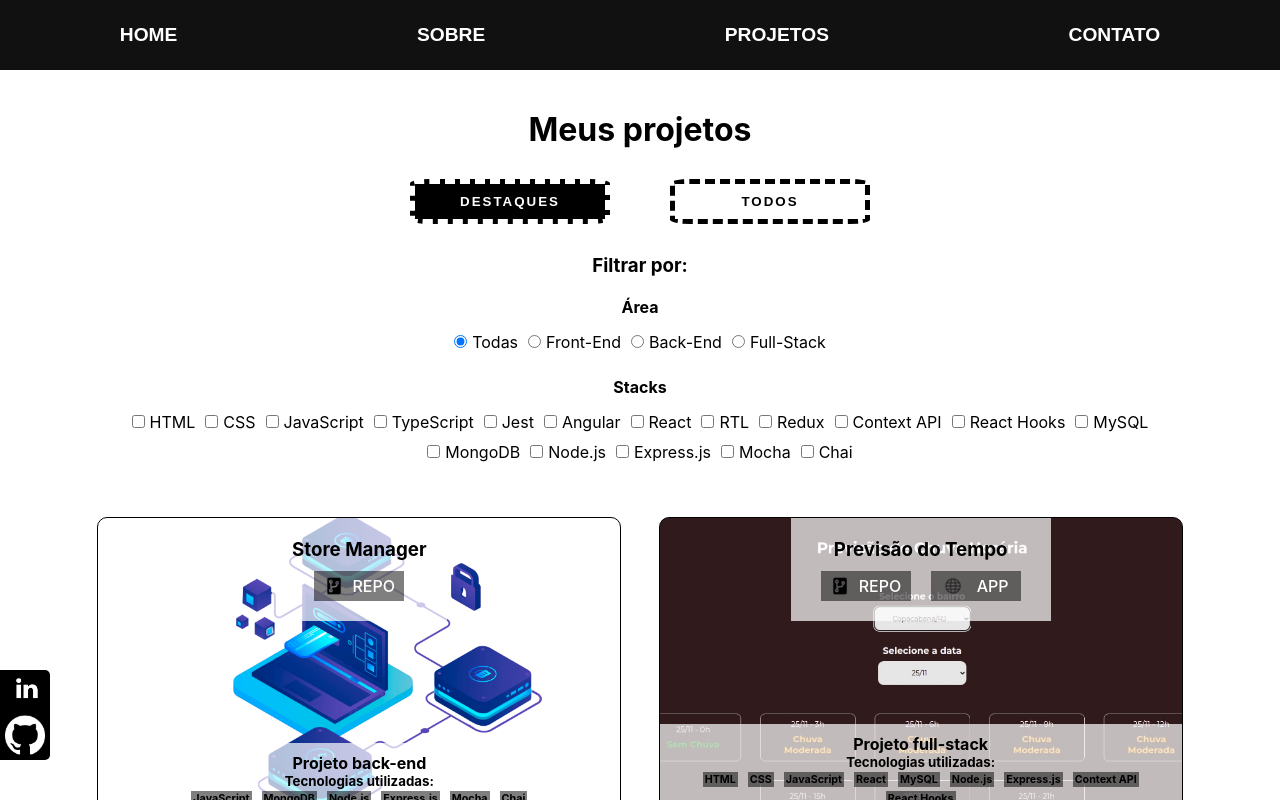
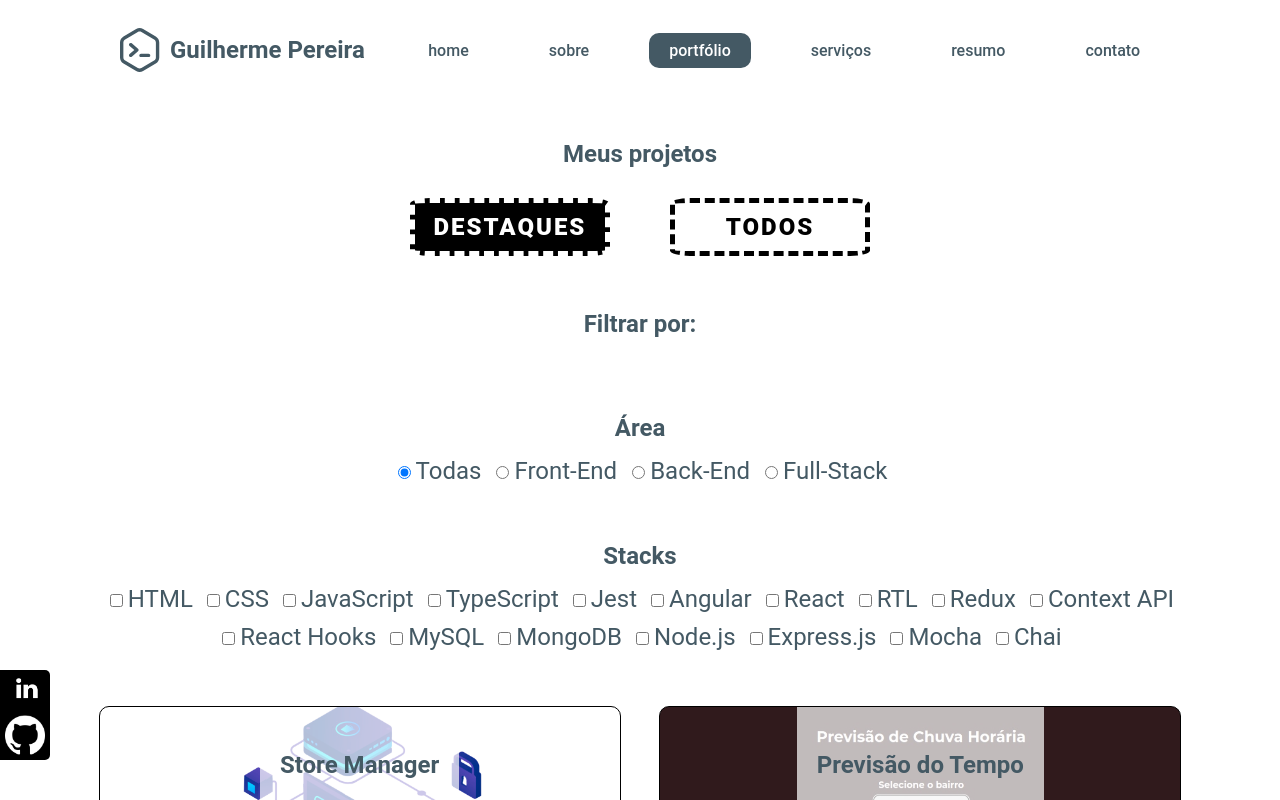
Before and after one commit to guidpo0/portfolio, a React (Create React App) app: page /#/projects in a window 1280 px wide. Shown: the top 800 px of the page. Built offline with nearby package versions, Linux system fonts and the light colour scheme.

Commit message:
feat: cria novo header do site

```diff
--- a/src/App.css
+++ b/src/App.css
@@ -1,15 +1,10 @@
 * {
-  margin: 0;
-  padding: 0;
+  box-sizing: border-box;
+  font-family: 'Roboto', sans-serif;
+  font-size: 24px;
+  color: #445964;
 }
 
-#root {
-  background-image: url('./images/homeBg.png');
-  background-repeat: repeat-y;
-  background-position-x: center;
-  background-size: contain;
-  min-height: 100vh;
-  overflow: hidden;
-  width: 100%;
-  box-sizing: border-box;
+main {
+  margin-top: 100px;
 }
--- a/src/components/Header.css
+++ b/src/components/Header.css
@@ -1,84 +1,61 @@
 .navbar-container {
-  height: 70px;
+  position: fixed;
+  top: 0;
+  height: 100px;
+  z-index: 1;
+  width: 100%;
+  display: flex;
+  justify-content: space-between;
+  align-items: center;
+  padding: 20px 100px;
+  background-color: white;
+}
+
+.profile {
+  display: flex;
+  justify-content: space-between;
+  align-items: center;
+  padding: 0 20px;
+}
+
+.profile img {
+  width: 40px;
+  margin-right: 10px;
+}
+
+.profile span {
+  font-weight: 600;
 }
 
 .navbar {
-  background-color: #111;
-  left: 0;
-  position: fixed;
-  height: 70px;
-  display: initial;
-  top: 0;
-  z-index: 1;
-  width: 100vw;
-}
-
-.links-container {
   display: flex;
   justify-content: space-around;
   align-items: center;
   height: 100%;
-  width: 100%;
 }
 
-.links-container a {
+.navbar a {
   margin: initial;
+  cursor: default;
 }
 
-.links-container a button {
-  color: white;
+.navbar a button {
   background-color: transparent;
-  font-size: 1.2em;
-  padding: 10px;
+  font-size: 16px;
+  padding: 8px 20px;
+  margin: 0 20px;
   text-align: center;
   border: none;
-  font-weight: 900;
+  font-weight: 500;
   position: relative;
   cursor: pointer;
+  border-radius: 10px;
 }
 
-.links-container a button:after {
-  content: '';
-  position: absolute;
-  top: 0;
-  right: 0;
-  width: 0;
-  height: 0;
-  border-right: 5px solid white;
-  border-top: 5px solid white;
-  z-index: -1;
-  transition: 1s;
-  opacity: 0;
-}
-
-.links-container a button:before {
-  content: '';
-  position: absolute;
-  bottom: 0;
-  left: 0;
-  width: 0;
-  height: 0;
-  border-left: 5px solid white;
-  z-index: -1;
-  opacity: 0;
-  border-bottom: 5px solid white;
-  transition: 1s;
-}
-
-.links-container a button:hover:after {
-  width: 60%;
-  opacity: 1;
-  height: 60%;
-}
-
-.links-container a button:hover:before {
-  width: 60%;
-  opacity: 1;
-  height: 60%;
-}
-
-.toggle-colapsed-bar {
-  display: none;
+.active button,
+.navbar a button:hover {
+  background-color: #445964 !important;
+  color: white;
 }
 
 @media screen and (max-width: 767.98px) {
--- a/src/components/Header.jsx
+++ b/src/components/Header.jsx
@@ -1,51 +1,35 @@
-import React, { useContext, useEffect } from 'react';
-import { Link } from 'react-router-dom';
-import MainContext from '../context/MainContext';
+import React from 'react';
+import { NavLink } from 'react-router-dom';
 import './Header.css';
+import nav from '../images/nav.svg';
 
 function Header() {
-  const { isNavbarOpen, setIsNavbarOpen } = useContext(MainContext);
-
-  useEffect(() => {
-    const navbarSibling = document.querySelector('.navbar-container').nextSibling;
-    const navbar = document.querySelector('.navbar');
-    if (isNavbarOpen) {
-      navbarSibling.classList.add('navbar-opened-sibling');
-      navbar.classList.remove('colapsed-bar');
-    } else {
-      navbarSibling.classList.remove('navbar-opened-sibling');
-      navbar.classList.add('colapsed-bar');
-    }
-  }, [isNavbarOpen]);
-
   return (
     <header className="navbar-container">
-      <nav className="navbar colapsed-bar">
-        <div className="links-container">
-          <Link to="/">
-            <button type="button">HOME</button>
-          </Link>
-          <Link to="/about">
-            <button type="button">SOBRE</button>
-          </Link>
-          <Link to="/projects">
-            <button type="button">PROJETOS</button>
-          </Link>
-          <Link to="/contact">
-            <button type="button">CONTATO</button>
-          </Link>
-        </div>
+      <div className="profile">
+        <img src={nav} alt="ícone de programação" />
+        <span>Guilherme Pereira</span>
+      </div>
+      <nav className="navbar">
+        <NavLink to="/" activeClassName="active" exact>
+          <button type="button">home</button>
+        </NavLink>
+        <NavLink to="/about">
+          <button type="button">sobre</button>
+        </NavLink>
+        <NavLink to="/projects">
+          <button type="button">portfólio</button>
+        </NavLink>
+        <NavLink to="/contact">
+          <button type="button">serviços</button>
+        </NavLink>
+        <NavLink to="/contact">
+          <button type="button">resumo</button>
+        </NavLink>
+        <NavLink to="/contact">
+          <button type="button">contato</button>
+        </NavLink>
       </nav>
-      <button
-        onClick={() => setIsNavbarOpen(!isNavbarOpen)}
-        type="button"
-        className={
-          isNavbarOpen
-            ? 'toggle-colapsed-bar navbar-opened' : 'toggle-colapsed-bar'
-        }
-      >
-        <span />
-      </button>
     </header>
   );
 }
--- a/src/context/MainContext.jsx
+++ /dev/null
@@ -1,5 +0,0 @@
-import { createContext } from 'react';
-
-const MainContext = createContext();
-
-export default MainContext;
--- a/src/context/MainProvider.jsx
+++ /dev/null
@@ -1,27 +0,0 @@
-import React, { useState } from 'react';
-import PropTypes from 'prop-types';
-import MainContext from './MainContext';
-
-function MainProvider({ children }) {
-  const [isNavbarOpen, setIsNavbarOpen] = useState(false);
-
-  const contextValue = {
-    isNavbarOpen,
-    setIsNavbarOpen,
-  };
-
-  return (
-    <MainContext.Provider value={contextValue}>
-      {children}
-    </MainContext.Provider>
-  );
-}
-
-MainProvider.propTypes = {
-  children: PropTypes.oneOfType([
-    PropTypes.arrayOf(PropTypes.node),
-    PropTypes.node,
-  ]).isRequired,
-};
-
-export default MainProvider;
--- a/src/index.jsx
+++ b/src/index.jsx
@@ -4,14 +4,11 @@ import './index.css';
 import { HashRouter } from 'react-router-dom';
 import App from './App';
 import reportWebVitals from './reportWebVitals';
-import MainProvider from './context/MainProvider';
 
 ReactDOM.render(
   <React.StrictMode>
     <HashRouter>
-      <MainProvider>
-        <App />
-      </MainProvider>
+      <App />
     </HashRouter>
   </React.StrictMode>,
   document.getElementById('root'),
```
Also changed, not shown: src/images/nav.svg (added), 1 other file (tests, documents, lock files or other folders).
